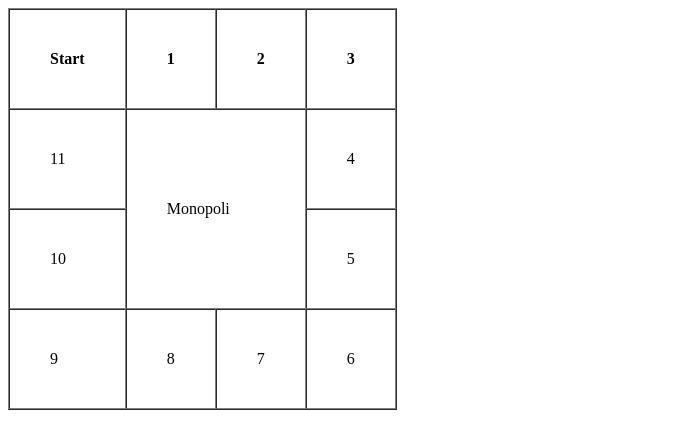
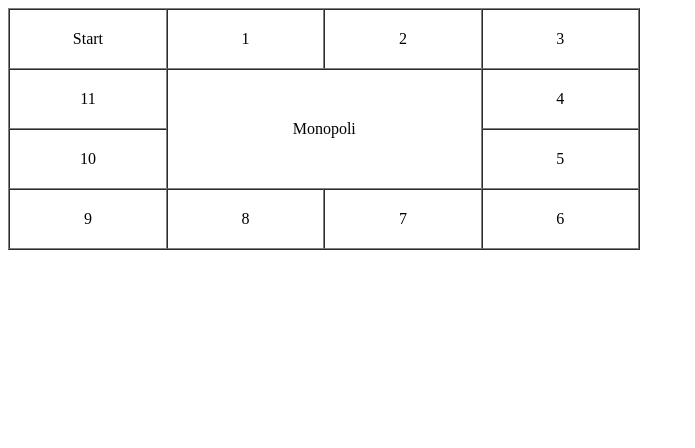
Before and after one commit to paypoy123/bootcamp-03, a plain HTML site: page studycase.html in a window 1280 px wide. Shown: the whole page, without its empty margins (0-695 px from the left). Drawn offline with Linux system fonts and the light colour scheme.

Commit message:
perubahan

```diff
--- a/studycase.html
+++ b/studycase.html
@@ -4,27 +4,27 @@
     <title>Studycase</title>
 </head>
 <body>
-    <table border="1" cellspacing="0" cellpadding="40">
+    <table border="1" cellspacing="0" cellpadding="20" width="50%">
         <tr>
-            <th>Start</th>
-            <th>1</th>
-            <th>2</th>
-            <th>3</th>
+            <td style="text-align: center;" width="30px">Start</td>
+            <td style="text-align: center;" width="30px">1</td>
+            <td style="text-align: center;" width="30px">2</td>
+            <td style="text-align: center;" width="30px">3</td>
         </tr>
         <tr>
-            <td>11</td>
-            <td colspan="2" rowspan="2">Monopoli</td>
-            <td>4</td>
+            <td style="text-align: center;">11</td>
+            <td colspan="2" rowspan="2" style="text-align: center;">Monopoli</td>
+            <td style="text-align: center;">4</td>
         </tr>
         <tr>
-            <td>10</td>
-            <td>5</td>
+            <td style="text-align: center;">10</td>
+            <td style="text-align: center;">5</td>
         </tr>
         <tr>
-            <td>9</td>
-            <td>8</td>
-            <td>7</td>
-            <td>6</td>
+            <td style="text-align: center;">9</td>
+            <td style="text-align: center;">8</td>
+            <td style="text-align: center;">7</td>
+            <td style="text-align: center;">6</td>
         </tr>
     </table>
 
```
